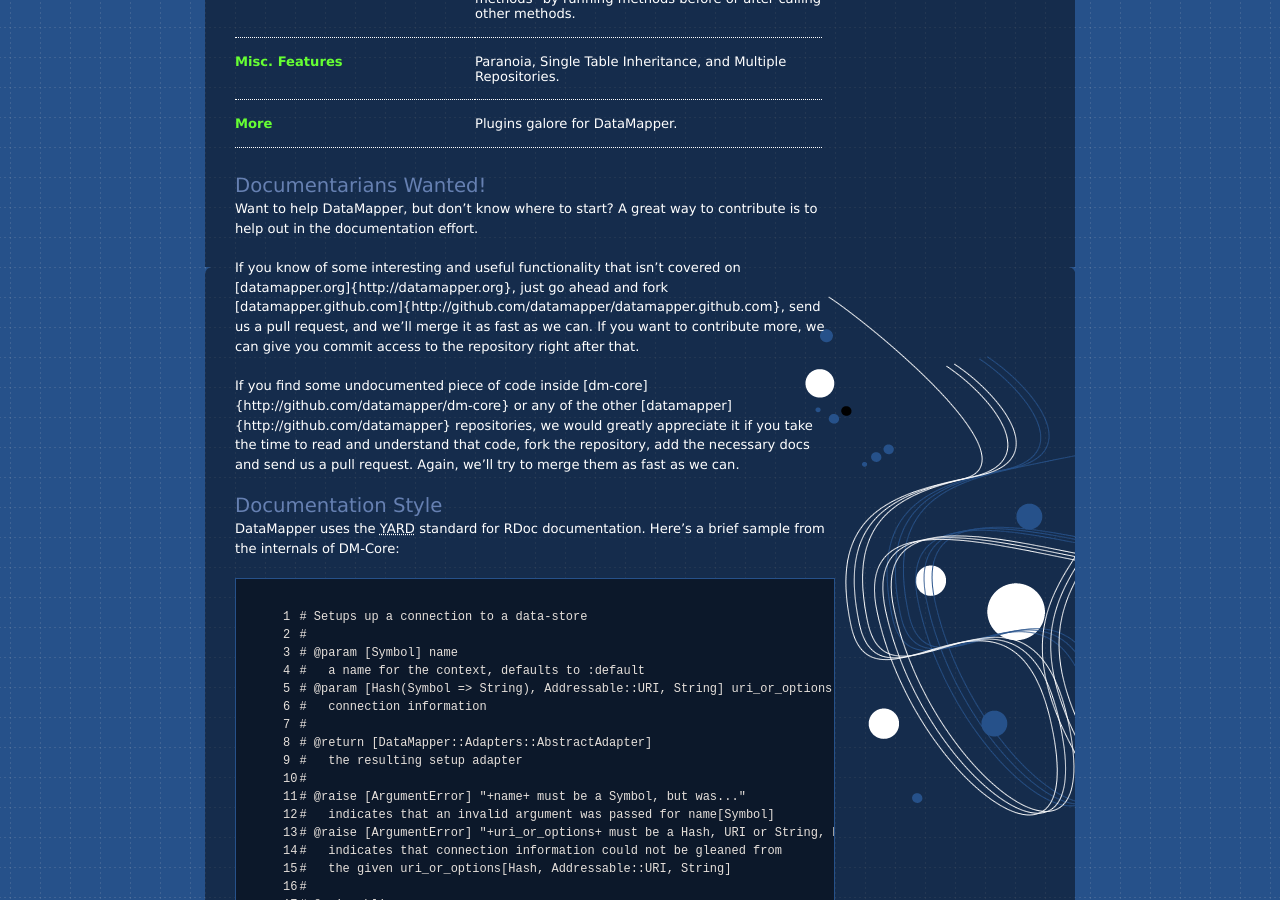
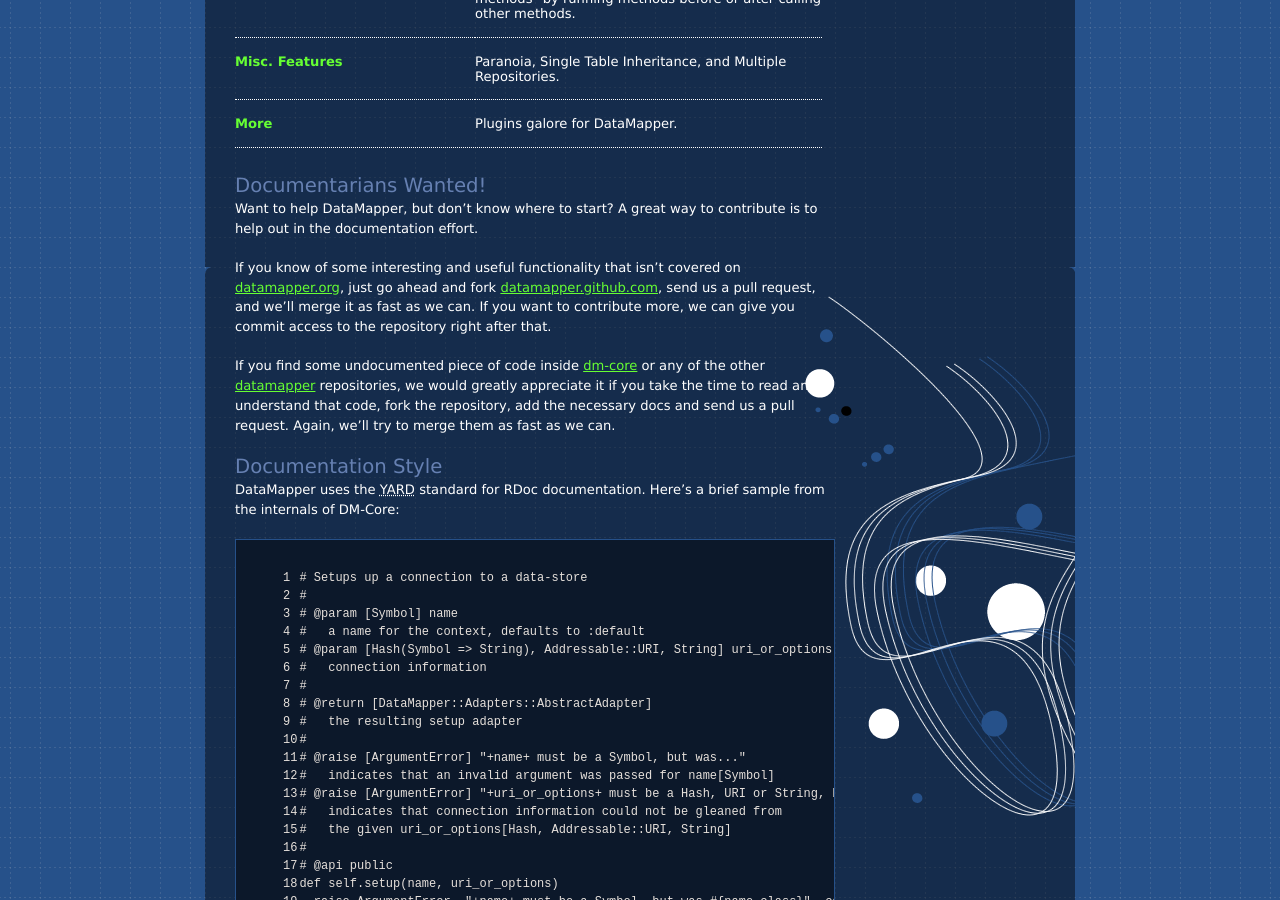
Before and after one commit to datamapper/datamapper.github.com, a Jekyll site: the page built from docs/index.markdown, in a window 1280 px wide and 900 px high, scrolled down 812 px. Built offline with Jekyll 4.4.1, drawn with Linux system fonts in a browser that asks for light colours.

Commit message:
I'll *never* remember the various ways of writing links
Even if examples of how it's done are only a few
lines below ...

```diff
--- a/docs/index.markdown
+++ b/docs/index.markdown
@@ -40,9 +40,9 @@ Documentarians Wanted!
 
 Want to help DataMapper, but don't know where to start? A great way to contribute is to help out in the documentation effort.
 
-If you know of some interesting and useful functionality that isn't covered on [datamapper.org]{http://datamapper.org}, just go ahead and fork [datamapper.github.com]{http://github.com/datamapper/datamapper.github.com}, send us a pull request, and we'll merge it as fast as we can. If you want to contribute more, we can give you commit access to the repository right after that.
+If you know of some interesting and useful functionality that isn't covered on [datamapper.org](http://datamapper.org), just go ahead and fork [datamapper.github.com](http://github.com/datamapper/datamapper.github.com), send us a pull request, and we'll merge it as fast as we can. If you want to contribute more, we can give you commit access to the repository right after that.
 
-If you find some undocumented piece of code inside [dm-core]{http://github.com/datamapper/dm-core} or any of the other [datamapper]{http://github.com/datamapper} repositories, we would greatly appreciate it if you take the time to read and understand that code, fork the repository, add the necessary docs and send us a pull request. Again, we'll try to merge them as fast as we can.
+If you find some undocumented piece of code inside [dm-core](http://github.com/datamapper/dm-core) or any of the other [datamapper](http://github.com/datamapper) repositories, we would greatly appreciate it if you take the time to read and understand that code, fork the repository, add the necessary docs and send us a pull request. Again, we'll try to merge them as fast as we can.
 
 Documentation Style
 -------------------
```
